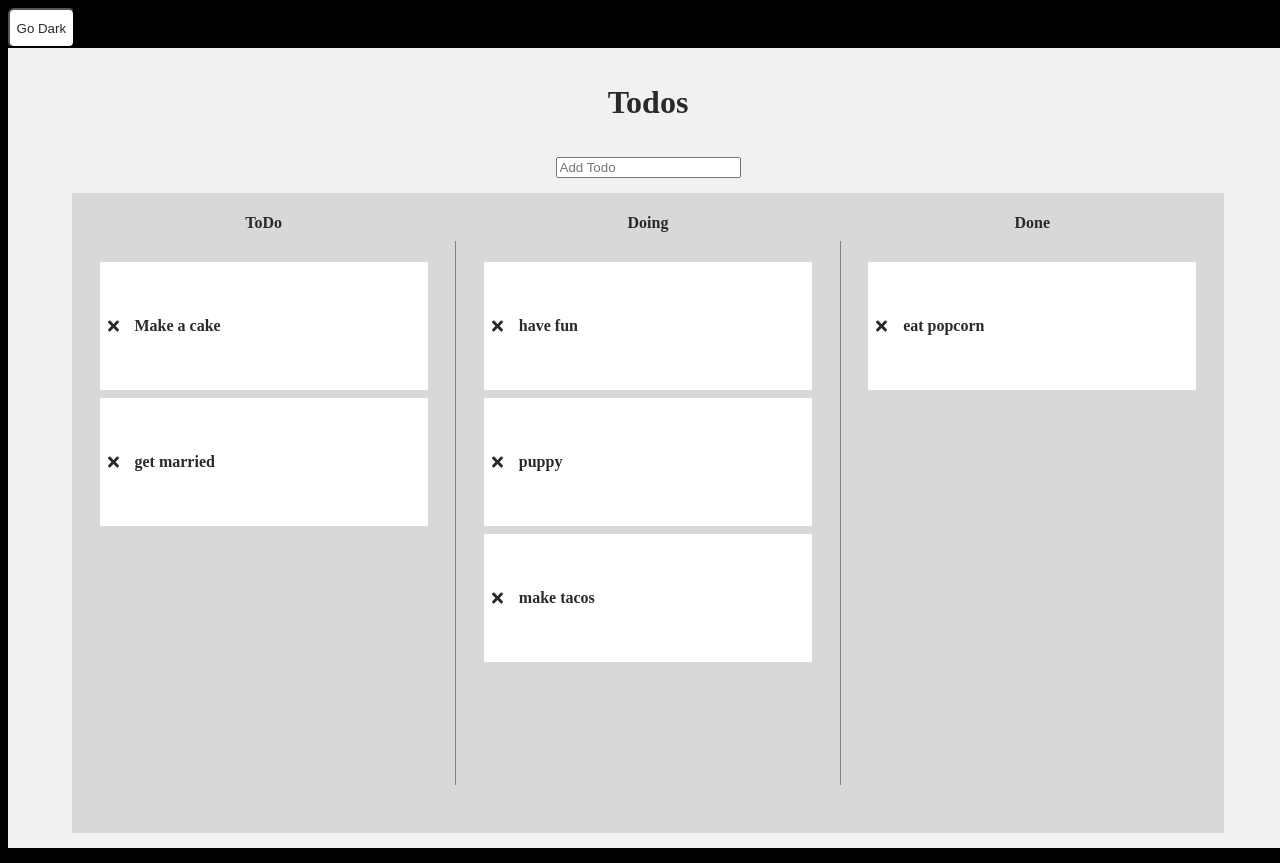
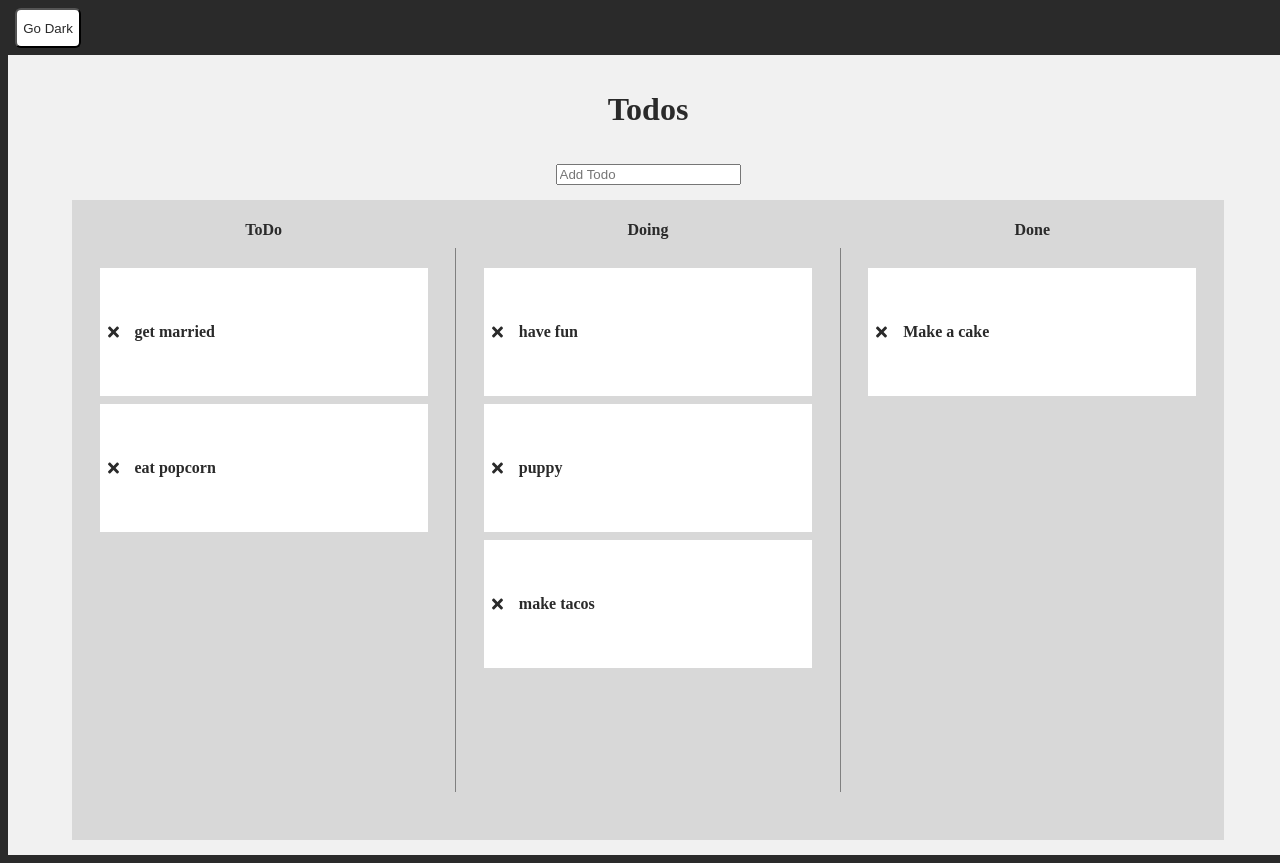
Before and after one commit to rsbabcock/react-todo-drag-drop, a React (Create React App) app: page / in a window 1280 px wide. Built offline with nearby package versions, Linux system fonts and the light colour scheme; data requests are answered from the project's data file.

Commit message:
Like the coloring so far

```diff
--- a/db.json
+++ b/db.json
@@ -3,7 +3,7 @@
     {
       "completed": false,
       "id": 1,
-      "progress": "todo",
+      "progress": "done",
       "title": "Make a cake"
     },
     {
@@ -21,7 +21,7 @@
     {
       "completed": false,
       "id": 4,
-      "progress": "done",
+      "progress": "todo",
       "title": "eat popcorn"
     },
     {
--- a/src/index.css
+++ b/src/index.css
@@ -1,5 +1,5 @@
 body {
-  background-color: black;
+  background-color: #2a2a2a;
 }
 
 button {
@@ -11,6 +11,7 @@ button {
   height: 3em;
   width: 5em;
   border-radius: 6px;
+  margin: 0.5em;
 }
 .theme-light button {
   background-color: white;
--- a/src/styles/_wrapper.scss
+++ b/src/styles/_wrapper.scss
@@ -3,12 +3,13 @@
 @import './utils/themify';
 
 body{
-    background-color: black;
+    background-color: $primary-dark;
 }
 button{
     height: 2em;
     @include flex-container(column, space-evenly, center, 3em, 5em);
     border-radius: 6px;
+    margin: .5em;
     @include themify($themes){
         background-color: themed('tertiaryColor');
         color: themed('textColor')
```
Also changed, not shown: 1 other file (tests, documents, lock files or other folders).
